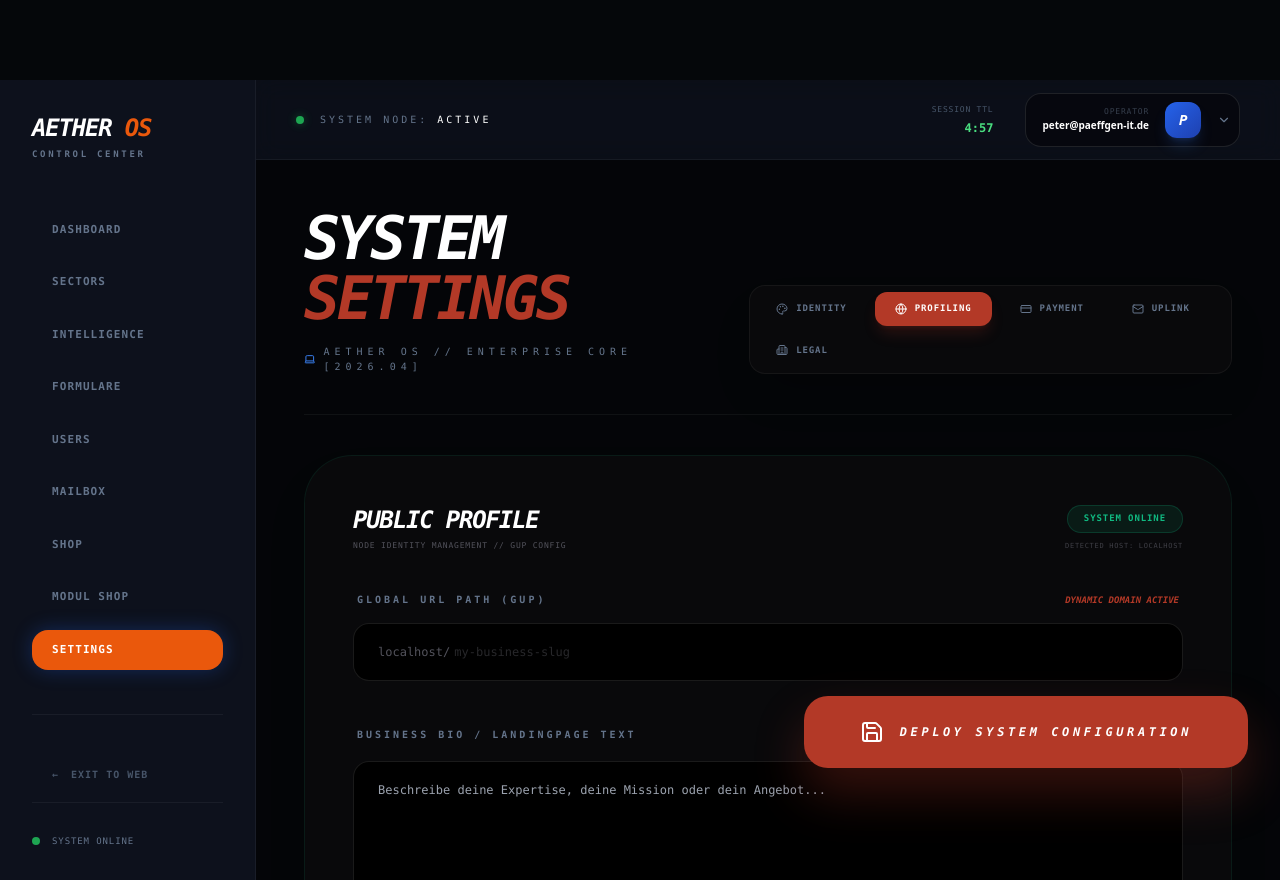
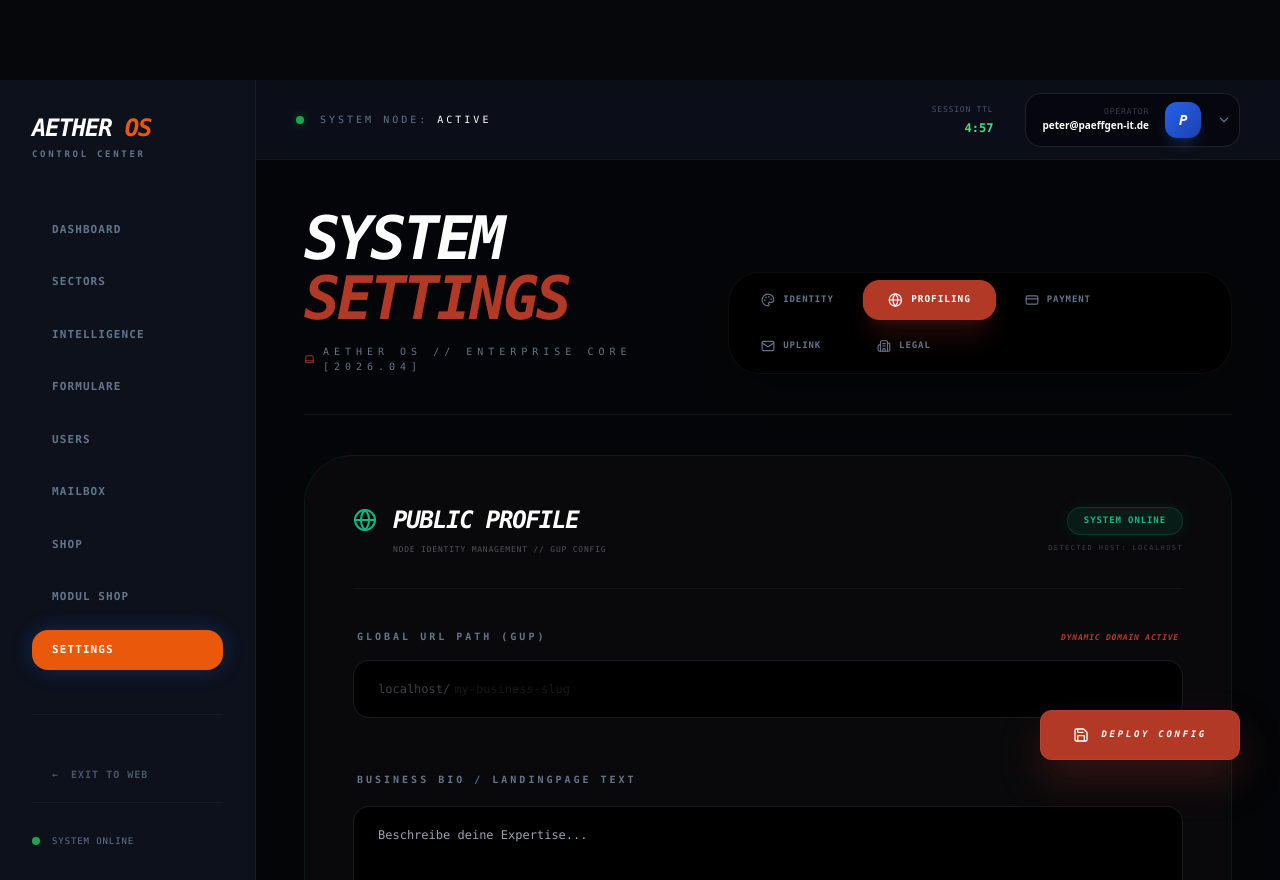
Before and after one commit to peter1965p/paeffgen-next, a Next.js app: page /admin/settings in a window 1280 px wide. Both pictures are taken after a click on the button "PROFILING". Built offline with nearby package versions, Linux system fonts and the light colour scheme.

Commit message:
fix: for AETHER OS Settingspage payment sequenz changed and added

```diff
--- a/src/app/(admin)/admin/settings/page.tsx
+++ b/src/app/(admin)/admin/settings/page.tsx
@@ -3,41 +3,51 @@
 import { useState, useEffect } from "react";
 import {
   Mail, Trash2, Building2, Palette,
-  CreditCard, Save, Globe, Plus, ShieldCheck, Laptop
+  CreditCard, Save, Globe, Plus, ShieldCheck, Laptop,
+  Lock, Terminal, ChevronRight
 } from "lucide-react";
 
 export default function SettingsPage() {
   const [activeTab, setActiveTab] = useState("branding");
-  const [loading, setLoading] = useState(false);
+  const [host, setHost] = useState("");
+
+  // Erkennt die Domain automatisch für den Global URL Path (GUP)
+  useEffect(() => {
+    if (typeof window !== "undefined") {
+      setHost(window.location.hostname);
+    }
+  }, []);
 
   return (
-    <div className="p-6 md:p-12 space-y-10 max-w-7xl mx-auto mb-24">
+    <div className="p-6 md:p-12 space-y-10 max-w-7xl mx-auto mb-32">
 
       {/* HEADER SECTION */}
       <div className="flex flex-col md:flex-row justify-between items-start md:items-end gap-6 border-b border-white/5 pb-10">
-        <div>
+        <div className="animate-in slide-in-from-left duration-700">
           <h1 className="text-6xl font-black italic uppercase text-white tracking-tighter leading-none">
             System <span className="text-[#b33927]">Settings</span>
           </h1>
           <p className="text-slate-500 font-mono text-[10px] uppercase tracking-[0.5em] mt-4 flex items-center gap-2">
-            <Laptop size={12} className="text-blue-500" /> AETHER OS // Enterprise Core [2026.04]
+            <Laptop size={12} className="text-[#b33927]" /> AETHER OS // ENTERPRISE CORE [2026.04]
           </p>
         </div>
 
         {/* NAVIGATION TABS */}
-        <div className="flex flex-wrap gap-2 bg-zinc-950 p-1.5 rounded-2xl border border-white/5 shadow-2xl">
+        <div className="flex flex-wrap gap-2 bg-black p-2 rounded-[2rem] border border-white/5 shadow-2xl animate-in fade-in duration-1000">
           {[
-            { id: "branding", label: "Identity", icon: <Palette size={12} /> },
-            { id: "profile", label: "Profiling", icon: <Globe size={12} /> },
-            { id: "mollie", label: "Payment", icon: <CreditCard size={12} /> },
-            { id: "mail", label: "Uplink", icon: <Mail size={12} /> },
-            { id: "legal", label: "Legal", icon: <Building2 size={12} /> }
+            { id: "branding", label: "Identity", icon: <Palette size={14} /> },
+            { id: "profile", label: "Profiling", icon: <Globe size={14} /> },
+            { id: "mollie", label: "Payment", icon: <CreditCard size={14} /> },
+            { id: "mail", label: "Uplink", icon: <Mail size={14} /> },
+            { id: "legal", label: "Legal", icon: <Building2 size={14} /> }
           ].map((tab) => (
             <button
               key={tab.id}
               onClick={() => setActiveTab(tab.id)}
-              className={`px-5 py-2.5 rounded-xl text-[9px] font-black uppercase tracking-widest transition-all flex items-center gap-2 ${
-                activeTab === tab.id ? "bg-[#b33927] text-white shadow-lg shadow-[#b33927]/20" : "text-slate-500 hover:text-white"
+              className={`px-6 py-3 rounded-2xl text-[9px] font-black uppercase tracking-widest transition-all flex items-center gap-2 ${
+                activeTab === tab.id
+                  ? "bg-[#b33927] text-white shadow-xl shadow-[#b33927]/20 scale-105"
+                  : "text-slate-500 hover:text-white hover:bg-white/5"
               }`}
             >
               {tab.icon} {tab.label}
@@ -50,20 +60,21 @@ export default function SettingsPage() {
 
         {/* BRANDING & DESIGN */}
         {activeTab === "branding" && (
-          <div className="bg-zinc-950 border border-white/5 p-8 md:p-12 rounded-[3rem] space-y-10 shadow-2xl animate-in fade-in duration-500">
-            <h2 className="text-2xl font-black italic uppercase text-white flex items-center gap-4">
-               System Appearance
-            </h2>
+          <div className="bg-zinc-950 border border-white/5 p-8 md:p-12 rounded-[3rem] space-y-10 shadow-2xl animate-in fade-in slide-in-from-bottom-4 duration-500">
+            <div className="flex items-center gap-4 border-b border-white/5 pb-6">
+               <div className="p-3 bg-[#b33927]/10 rounded-2xl text-[#b33927]"><Palette size={20}/></div>
+               <h2 className="text-2xl font-black italic uppercase text-white">System Appearance</h2>
+            </div>
             <div className="grid grid-cols-1 md:grid-cols-2 gap-10">
               <div className="space-y-4">
                 <label className="text-[10px] font-black uppercase tracking-[0.3em] text-slate-500 ml-1">Business Name</label>
-                <input placeholder="Global Industries" className="w-full bg-black border border-white/10 rounded-2xl px-5 py-4 text-white font-mono text-xs focus:border-[#b33927] outline-none transition-all" />
+                <input placeholder="Global Industries" className="w-full bg-black border border-white/10 rounded-2xl px-6 py-5 text-white font-mono text-xs focus:border-[#b33927] outline-none transition-all shadow-inner" />
               </div>
               <div className="space-y-4">
                 <label className="text-[10px] font-black uppercase tracking-[0.3em] text-slate-500 ml-1">Corporate Color</label>
                 <div className="flex gap-4">
-                  <input type="color" defaultValue="#b33927" className="h-12 w-24 bg-black border border-white/10 rounded-xl cursor-pointer p-1" />
-                  <input placeholder="#B33927" className="flex-1 bg-black border border-white/10 rounded-2xl px-5 py-4 text-white font-mono text-xs" />
+                  <input type="color" defaultValue="#b33927" className="h-16 w-24 bg-black border border-white/10 rounded-2xl cursor-pointer p-2" />
+                  <input placeholder="#B33927" className="flex-1 bg-black border border-white/10 rounded-2xl px-6 py-5 text-white font-mono text-xs focus:border-[#b33927] outline-none" />
                 </div>
               </div>
             </div>
@@ -73,65 +84,49 @@ export default function SettingsPage() {
         {/* PROFILING & LANDINGPAGE */}
         {activeTab === "profile" && (
           <div className="bg-zinc-950 border border-emerald-500/10 p-8 md:p-12 rounded-[3rem] space-y-10 shadow-2xl animate-in slide-in-from-bottom-4 duration-500">
-    <div className="flex justify-between items-start md:items-center">
+            <div className="flex justify-between items-start md:items-center border-b border-white/5 pb-8">
               <div>
-        <h2 className="text-2xl font-black italic uppercase text-white tracking-tighter">Public Profile</h2>
-        <p className="text-[8px] font-mono text-zinc-600 uppercase tracking-widest mt-1">
+                <h2 className="text-2xl font-black italic uppercase text-white tracking-tighter flex items-center gap-4">
+                  <Globe className="text-emerald-500" size={24} /> Public Profile
+                </h2>
+                <p className="text-[8px] font-mono text-zinc-600 uppercase tracking-widest mt-2 ml-10">
                   Node Identity Management // GUP Config
                 </p>
               </div>
               <div className="flex flex-col items-end gap-2">
-        <div className="bg-emerald-500/10 text-emerald-500 px-4 py-1.5 rounded-full text-[9px] font-black uppercase tracking-widest border border-emerald-500/20">
+                <div className="bg-emerald-500/10 text-emerald-500 px-4 py-1.5 rounded-full text-[9px] font-black uppercase tracking-widest border border-emerald-500/20 shadow-[0_0_15px_rgba(16,185,129,0.1)]">
                   System Online
                 </div>
-        {/* Kleiner Indicator für den Host */}
-        <span className="text-[7px] font-mono text-zinc-700 uppercase tracking-widest">
-          Detected Host: {typeof window !== "undefined" ? window.location.hostname : "detecting..."}
-        </span>
+                <span className="text-[7px] font-mono text-zinc-700 uppercase tracking-[0.2em]">Detected Host: {host}</span>
               </div>
             </div>
 
-    <div className="grid grid-cols-1 gap-10">
-
-      {/* URL KONFIGURATION */}
+            <div className="grid grid-cols-1 gap-12">
               <div className="space-y-4">
                 <div className="flex justify-between items-end px-1">
                   <label className="text-[10px] font-black uppercase tracking-[0.3em] text-slate-500">Global URL Path (GUP)</label>
-          <span className="text-[9px] font-black italic text-[#b33927] uppercase">Dynamic Domain Active</span>
+                  <span className="text-[8px] font-black italic text-[#b33927] uppercase tracking-widest">Dynamic Domain Active</span>
                 </div>
-
                 <div className="flex items-center bg-black border border-white/10 rounded-2xl px-6 py-5 text-white font-mono text-xs focus-within:border-[#b33927] transition-all group shadow-inner">
-          <span className="text-zinc-600 group-focus-within:text-[#b33927] transition-colors">
-            {typeof window !== "undefined" ? window.location.hostname : "paeffgen-it.de"}/
-          </span>
-          <input
-            placeholder="my-business-slug"
-            className="bg-transparent border-none outline-none w-full ml-1 placeholder:text-zinc-800"
-          />
+                  <span className="text-zinc-700 group-focus-within:text-[#b33927] transition-colors">{host || "paeffgen-it.de"}/</span>
+                  <input placeholder="my-business-slug" className="bg-transparent border-none outline-none w-full ml-1 placeholder:text-zinc-900" />
                 </div>
               </div>
 
-      {/* BIO / EXPERTISE */}
               <div className="space-y-4">
                 <label className="text-[10px] font-black uppercase tracking-[0.3em] text-slate-500 ml-1">Business Bio / Landingpage Text</label>
-        <textarea
-          rows={6}
-          placeholder="Beschreibe deine Expertise, deine Mission oder dein Angebot..."
-          className="w-full bg-black border border-white/10 rounded-2xl px-6 py-5 text-white font-mono text-xs focus:border-[#b33927] outline-none transition-all resize-none shadow-inner"
-        />
+                <textarea rows={5} placeholder="Beschreibe deine Expertise..." className="w-full bg-black border border-white/10 rounded-2xl px-6 py-5 text-white font-mono text-xs focus:border-[#b33927] outline-none transition-all resize-none shadow-inner" />
               </div>
 
-      {/* VISIBILITY TOGGLE */}
-      <div className="pt-6 border-t border-white/5 flex items-center justify-between">
+              <div className="pt-8 border-t border-white/5 flex items-center justify-between bg-black/20 p-6 rounded-[2rem]">
                 <div className="space-y-1">
-          <h3 className="text-[10px] font-black uppercase text-white tracking-widest">Live Deployment</h3>
-          <p className="text-[8px] font-mono text-zinc-600 uppercase">Veröffentlicht deine Landingpage unter dem gewählten GUP.</p>
+                  <h3 className="text-[11px] font-black uppercase text-white tracking-widest">Live Deployment</h3>
+                  <p className="text-[8px] font-mono text-zinc-600 uppercase">Aktiviert die öffentliche Erreichbarkeit unter deinem Slug.</p>
                 </div>
-        <button className="h-6 w-12 bg-zinc-800 rounded-full p-1 relative flex items-center transition-colors hover:bg-zinc-700">
-           <div className="h-4 w-4 bg-emerald-500 rounded-full shadow-[0_0_10px_rgba(16,185,129,0.5)]" />
+                <button className="h-7 w-14 bg-zinc-900 rounded-full p-1 relative flex items-center group transition-all hover:bg-zinc-800 border border-white/5">
+                   <div className="h-5 w-5 bg-emerald-500 rounded-full shadow-[0_0_15px_rgba(16,185,129,0.4)] ml-auto" />
                 </button>
               </div>
-
             </div>
           </div>
         )}
@@ -139,44 +134,68 @@ export default function SettingsPage() {
         {/* MOLLIE PAYMENT */}
         {activeTab === "mollie" && (
           <div className="bg-zinc-950 border border-blue-500/10 p-8 md:p-12 rounded-[3rem] space-y-10 shadow-2xl animate-in fade-in duration-500">
-            <h2 className="text-2xl font-black italic uppercase text-white flex items-center gap-4">Payment Infrastructure</h2>
-            <div className="bg-blue-500/5 border border-blue-500/10 p-6 rounded-2xl flex items-center gap-5">
-              <ShieldCheck className="text-blue-500 shrink-0" size={24} />
-              <p className="text-[10px] text-slate-400 font-mono uppercase tracking-widest leading-relaxed">
-                Connect your Mollie account to enable automated module subscriptions and billing logic.
+            <div className="flex justify-between items-center border-b border-white/5 pb-8">
+              <h2 className="text-2xl font-black italic uppercase text-white flex items-center gap-4">
+                <CreditCard className="text-blue-500" size={24} /> Payment Infrastructure
+              </h2>
+              <span className="text-[8px] font-mono text-zinc-700 uppercase tracking-widest">API Version: 1.4.2</span>
+            </div>
+
+            <div className="bg-blue-500/5 border border-blue-500/10 p-6 rounded-[2rem] flex items-start gap-5">
+              <div className="p-3 bg-blue-500/10 rounded-xl text-blue-500"><Lock size={20} /></div>
+              <p className="text-[10px] text-slate-400 font-mono uppercase tracking-[0.2em] leading-relaxed pt-1">
+                Connect your Mollie account to enable automated module subscriptions and real-time billing logic.
               </p>
             </div>
-            <div className="space-y-6">
-              <input type="password" placeholder="Mollie Live Key (live_...)" className="w-full bg-black border border-white/10 rounded-2xl px-5 py-4 text-white font-mono text-xs focus:border-blue-500 outline-none" />
-              <input type="password" placeholder="Mollie Test Key (test_...)" className="w-full bg-black border border-white/10 rounded-2xl px-5 py-4 text-white font-mono text-xs focus:border-blue-500 outline-none" />
+
+            <div className="grid gap-6">
+              <div className="space-y-3">
+                <label className="text-[10px] font-black uppercase tracking-widest text-slate-500 ml-1 italic">Mollie Live Key</label>
+                <input type="password" placeholder="live_xxxxxxxxxxxxxxxxxxxxxxxxx" className="w-full bg-black border border-white/10 rounded-2xl px-6 py-5 text-white font-mono text-xs focus:border-blue-500 outline-none transition-all shadow-inner" />
+              </div>
+              <div className="space-y-3">
+                <label className="text-[10px] font-black uppercase tracking-widest text-slate-500 ml-1 italic">Mollie Test Key</label>
+                <input type="password" placeholder="test_xxxxxxxxxxxxxxxxxxxxxxxxx" className="w-full bg-black border border-white/10 rounded-2xl px-6 py-5 text-white font-mono text-xs focus:border-blue-500 outline-none transition-all opacity-60 focus:opacity-100 shadow-inner" />
+              </div>
             </div>
           </div>
         )}
 
-        {/* MAIL UPLINK (Bestehende Logik integriert) */}
+        {/* MAIL UPLINK */}
         {activeTab === "mail" && (
           <div className="space-y-8 animate-in fade-in duration-500">
-            <div className="bg-[#0d111c] border border-blue-500/20 p-8 rounded-[2.5rem] flex items-center justify-between shadow-xl">
+            <div className="bg-[#0d111c] border border-blue-500/20 p-8 rounded-[3rem] flex items-center justify-between shadow-xl">
               <div className="flex items-center gap-6">
-                <div className="w-14 h-14 rounded-full bg-blue-500/10 flex items-center justify-center text-blue-500 border border-blue-500/20 font-black italic text-xl">P</div>
+                <div className="w-16 h-16 rounded-[1.5rem] bg-blue-600/10 flex items-center justify-center text-blue-500 border border-blue-500/20 font-black italic text-2xl rotate-3 shadow-inner">P</div>
                 <div>
-                  <h3 className="text-white font-black uppercase italic tracking-wider text-lg">peter@paeffgen-it.de</h3>
-                  <p className="text-[9px] font-mono text-slate-500 uppercase tracking-[0.3em] mt-1">IMAP: imaps.udag.de // SSL active</p>
+                  <h3 className="text-white font-black uppercase italic tracking-wider text-xl">peter@paeffgen-it.de</h3>
+                  <p className="text-[9px] font-mono text-slate-500 uppercase tracking-[0.4em] mt-1 flex items-center gap-2">
+                    <Terminal size={10} className="text-emerald-500" /> IMAP: imaps.udag.de // SSL active
+                  </p>
                 </div>
               </div>
-              <button className="p-4 hover:bg-red-500/10 rounded-2xl text-slate-600 hover:text-red-500 transition-all"><Trash2 size={20} /></button>
+              <button className="p-5 hover:bg-red-500/10 rounded-2xl text-slate-700 hover:text-red-500 transition-all border border-transparent hover:border-red-500/20 group">
+                <Trash2 size={22} className="group-active:scale-75 transition-transform" />
+              </button>
             </div>
 
-            <div className="bg-zinc-950 border border-white/5 p-10 rounded-[3rem] space-y-8">
-              <h2 className="text-[10px] font-black text-blue-500 uppercase tracking-[0.4em] flex items-center gap-3">
-                <Plus size={16} /> Add New Connection
+            <div className="bg-zinc-950 border border-white/5 p-10 rounded-[3rem] space-y-10 shadow-2xl relative overflow-hidden">
+               <div className="absolute top-0 right-0 w-32 h-32 bg-blue-500/5 blur-[60px] rounded-full" />
+               <h2 className="text-[11px] font-black text-blue-500 uppercase tracking-[0.5em] flex items-center gap-4">
+                <Plus size={18} /> Uplink Node Initialization
               </h2>
-              <div className="grid grid-cols-1 md:grid-cols-2 gap-6">
-                <input placeholder="Email Address" className="bg-black border border-white/10 rounded-2xl px-5 py-4 text-white font-mono text-xs" />
-                <input type="password" placeholder="App Secret / Key" className="bg-black border border-white/10 rounded-2xl px-5 py-4 text-white font-mono text-xs" />
+              <div className="grid grid-cols-1 md:grid-cols-2 gap-8">
+                <div className="space-y-4">
+                  <label className="text-[9px] font-black uppercase tracking-widest text-slate-600 ml-1">Relay Address</label>
+                  <input placeholder="email@provider.com" className="w-full bg-black border border-white/10 rounded-2xl px-6 py-5 text-white font-mono text-xs focus:border-blue-500 outline-none" />
                 </div>
-              <button className="w-full bg-blue-600 hover:bg-blue-500 text-white py-5 rounded-2xl font-black italic uppercase text-[11px] tracking-[0.3em] shadow-lg shadow-blue-500/10 transition-all">
-                Initialize Uplink
+                <div className="space-y-4">
+                  <label className="text-[9px] font-black uppercase tracking-widest text-slate-600 ml-1">App Encryption Secret</label>
+                  <input type="password" placeholder="••••••••••••" className="w-full bg-black border border-white/10 rounded-2xl px-6 py-5 text-white font-mono text-xs focus:border-blue-500 outline-none" />
+                </div>
+              </div>
+              <button className="w-full bg-blue-600 hover:bg-blue-500 text-white py-6 rounded-2xl font-black italic uppercase text-[11px] tracking-[0.4em] shadow-2xl shadow-blue-500/20 transition-all active:scale-[0.99]">
+                Establish System Connection
               </button>
             </div>
           </div>
@@ -184,27 +203,45 @@ export default function SettingsPage() {
 
         {/* LEGAL & IMPRESSUM */}
         {activeTab === "legal" && (
-          <div className="bg-zinc-950 border border-white/5 p-8 md:p-12 rounded-[3rem] space-y-10 shadow-2xl animate-in fade-in duration-500">
-            <h2 className="text-2xl font-black italic uppercase text-white">Business Registration</h2>
-            <div className="grid grid-cols-1 md:grid-cols-2 gap-6">
-              <input placeholder="Inhaber / CEO" className="bg-black border border-white/10 rounded-2xl px-5 py-4 text-white font-mono text-xs" />
-              <input placeholder="Steuer-Nummer" className="bg-black border border-white/10 rounded-2xl px-5 py-4 text-white font-mono text-xs" />
-              <input placeholder="Straße & Hausnummer" className="bg-black border border-white/10 rounded-2xl px-5 py-4 text-white font-mono text-xs md:col-span-2" />
-              <input placeholder="PLZ" className="bg-black border border-white/10 rounded-2xl px-5 py-4 text-white font-mono text-xs" />
-              <input placeholder="Ort" className="bg-black border border-white/10 rounded-2xl px-5 py-4 text-white font-mono text-xs" />
+          <div className="bg-zinc-950 border border-red-500/10 p-8 md:p-12 rounded-[3rem] space-y-12 shadow-2xl animate-in fade-in duration-500">
+            <div className="flex items-center gap-4 border-b border-white/5 pb-8">
+               <div className="p-3 bg-red-500/10 rounded-2xl text-red-500"><Building2 size={20}/></div>
+               <h2 className="text-2xl font-black italic uppercase text-white tracking-tighter">Business Registration</h2>
+            </div>
+            <div className="grid grid-cols-1 md:grid-cols-2 gap-8">
+              <div className="space-y-3">
+                <label className="text-[9px] font-black uppercase tracking-widest text-slate-600 ml-1">CEO / Representative</label>
+                <input placeholder="Inhaber / CEO" className="w-full bg-black border border-white/10 rounded-2xl px-6 py-5 text-white font-mono text-xs focus:border-[#b33927] outline-none" />
+              </div>
+              <div className="space-y-3">
+                <label className="text-[9px] font-black uppercase tracking-widest text-slate-600 ml-1">Tax ID / VAT</label>
+                <input placeholder="Steuer-Nummer" className="w-full bg-black border border-white/10 rounded-2xl px-6 py-5 text-white font-mono text-xs focus:border-[#b33927] outline-none" />
+              </div>
+              <div className="space-y-3 md:col-span-2">
+                <label className="text-[9px] font-black uppercase tracking-widest text-slate-600 ml-1">Headquarters Address</label>
+                <input placeholder="Straße & Hausnummer" className="w-full bg-black border border-white/10 rounded-2xl px-6 py-5 text-white font-mono text-xs focus:border-[#b33927] outline-none" />
+              </div>
+              <div className="space-y-3">
+                <label className="text-[9px] font-black uppercase tracking-widest text-slate-600 ml-1">Postal Code</label>
+                <input placeholder="PLZ" className="w-full bg-black border border-white/10 rounded-2xl px-6 py-5 text-white font-mono text-xs focus:border-[#b33927] outline-none" />
+              </div>
+              <div className="space-y-3">
+                <label className="text-[9px] font-black uppercase tracking-widest text-slate-600 ml-1">City / Region</label>
+                <input placeholder="Ort" className="w-full bg-black border border-white/10 rounded-2xl px-6 py-5 text-white font-mono text-xs focus:border-[#b33927] outline-none" />
+              </div>
             </div>
           </div>
         )}
 
       </div>
 
-      {/* PERSISTENT SAVE BUTTON */}
-      <div className="fixed bottom-8 right-8 z-50">
+      {/* PERSISTENT SAVE BUTTON (Optimiert & Kleiner) */}
+      <div className="fixed bottom-10 right-10 z-[100] animate-in slide-in-from-right duration-700 delay-300">
         <button
-          className="bg-[#b33927] hover:bg-[#d4442f] text-white px-14 py-6 rounded-3xl font-black italic uppercase text-[12px] tracking-[0.3em] shadow-[0_25px_50px_rgba(179,57,39,0.3)] transition-all flex items-center gap-4 active:scale-95 group"
+          className="bg-[#b33927] hover:bg-[#d4442f] text-white px-8 py-4 rounded-xl font-black italic uppercase text-[9px] tracking-[0.3em] shadow-[0_20px_40px_rgba(179,57,39,0.25)] border border-white/5 transition-all flex items-center gap-3 active:scale-95 group"
         >
-          <Save size={24} className="group-hover:rotate-12 transition-transform" />
-          Deploy System Configuration
+          <Save size={16} className="group-hover:rotate-12 transition-transform" />
+          Deploy Config
         </button>
       </div>
     </div>
```
Also changed, not shown: src/app/(admin)/admin/settings/actions.ts (added, +21 -0 lines). Lines whose indentation alone changed are shown as unchanged.
